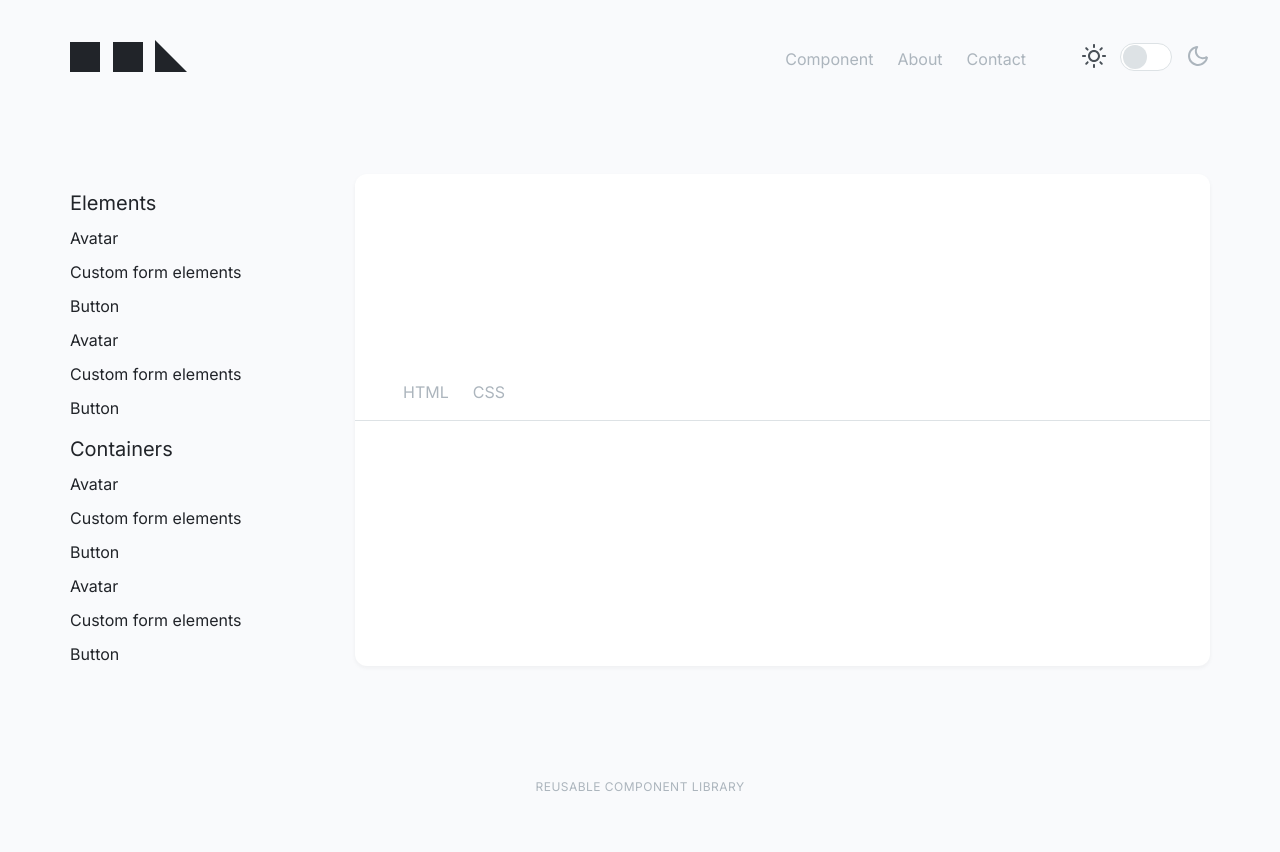
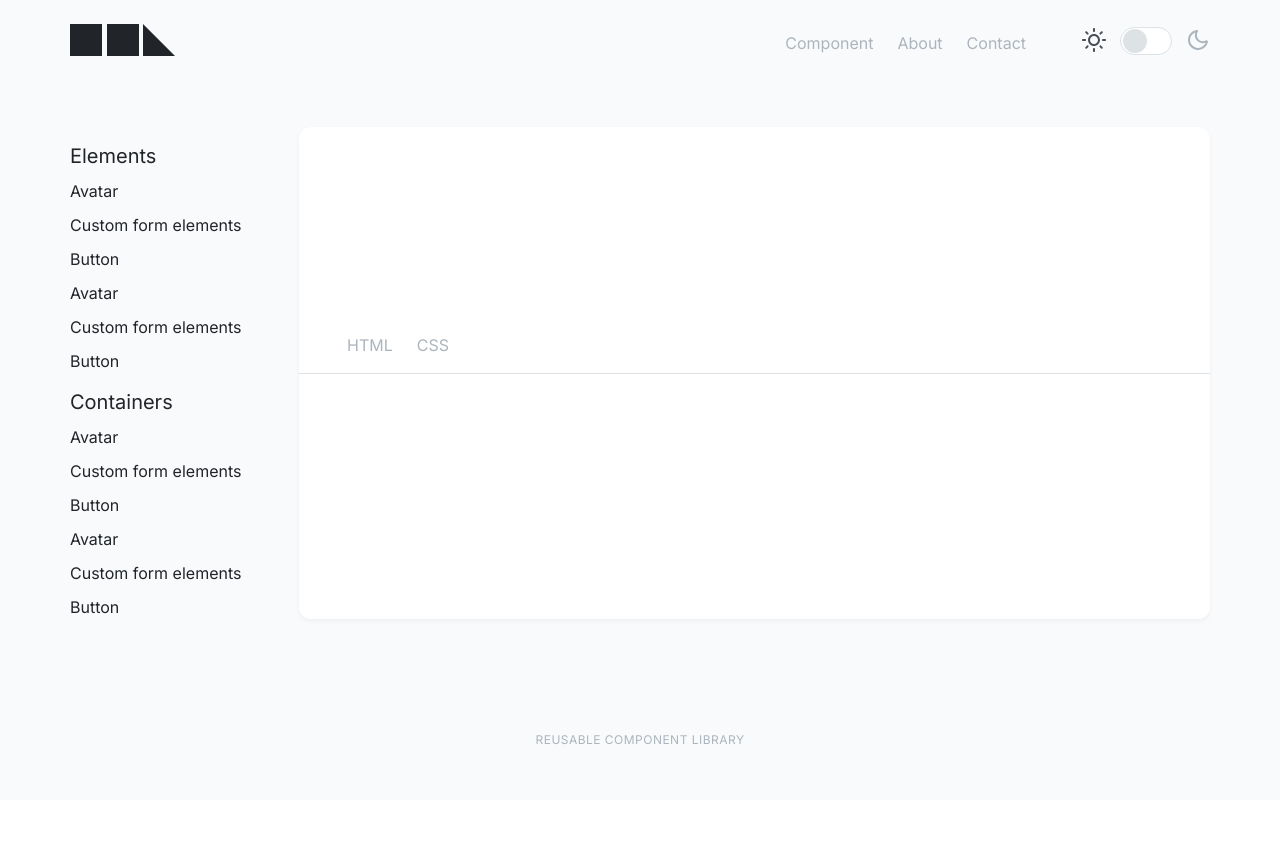
Before and after one commit to js-tasks-ru/htmlcss-20211021_maestroat, a website: page pages/template.html in a window 1280 px wide. After the commit the page ends 805 px from the top, so only its background shows below. Drawn offline with Linux system fonts and the light colour scheme.

Commit message:
component-page_2

```diff
--- a/pages/template.css
+++ b/pages/template.css
@@ -4,29 +4,28 @@
 	font-size: 1.6rem;
 	line-height: 24px;
 	background-color: var(--grey-9);
-	height: 100%;
+	height: 100vh;
 	display: grid;
 	grid-template-rows: auto 1fr auto;
 	grid-row-gap: 56px;
 	grid-column-gap: 56px;
 }
 .page__header {
-	height: 118px;
-	background-color: var(--grey-9);
-	/*background-color: red;*/
-	display: grid;
-	grid-template-columns: auto auto;
+	display: flex;
+	flex-flow: row wrap;
 	justify-content: space-between;
 	align-items: center;
- 	padding: 0 15px;
+	padding-top: 15px;
 }
 .header__logo {
+	width: 110px;
+	height: 32px;
+	display: flex;
+	justify-content: space-between;
+	align-items: center;
 }
-.logo__el {
-	margin-right: 8px;
-}
-.logo__el:last-child {
-	margin-right: 0;
+.logo__href {
+	text-decoration: none;
 }
 .header__right-block {
 	display: grid;
@@ -48,19 +47,19 @@
 	list-style: none;
 }
 /* Убираем стандартный маркер Google, Safari */
-.header__menu  .menu__list-el::-webkit-details-marker {
+.header__menu .menu__list-el::-webkit-details-marker {
 	display: none
 }
 /* Убираем стандартный маркер */
-.header__menu  .menu__list-el {
+.header__menu .menu__list-el {
 	outline-style: none;
 	border-bottom: none;
 }
-.menu__href {
+.header__menu .menu__href {
 	text-decoration: none;
 	color: var(--grey-3);
 }
-.menu__href:hover {
+.header__menu .menu__href:hover {
 	color: var(--black);
 }
 .header__checked {
@@ -71,22 +70,15 @@
 	grid-column-gap: 14px;
 }
 .page__main {
-	background-color: var(--grey-9);
 	display: grid;
 	grid-template-columns: auto 1fr;
-	grid-column-gap: 56px;
-/*	max-width: 1140px;
-*/	padding: 0 15px;
-	/*margin: 0 auto;*/
-	/*height: 100vh;*/
-	/*height: 100%;*/
 }
+
 .main__menu {
 	display: inline-block;
 	color: var(--black);
 	width: 229px;
 	/*height: 646px;*/
-	/*background-color: yellow;*/
 }
 .component {
 	display: grid;
@@ -96,6 +88,7 @@
 	border-radius: 12px;
 	/*height: 100vh;*/
 	height: 100%;
+	width: 100%;
 
 }
 .component__present {
@@ -143,12 +136,12 @@
 	padding-bottom: 64px;
 }
 .page__footer {
+	/*background-color: var(--grey-9);*/
 	display: flex;
 	flex-flow: column wrap;
-	height: 130px;
-	background-color: var(--grey-9);
-/*	margin: 0 auto;
-*/}
+	padding: 56px 0;
+}
+
 .footer__text {
 	display: inline-block;
 	font-style: normal;
@@ -158,5 +151,5 @@
 	letter-spacing: 0.04em;
 	text-transform: uppercase;
 	color: var(--grey-3);
-	margin: 56px auto;
+	margin: 0 auto;
 }
--- a/pages/template.html
+++ b/pages/template.html
@@ -11,7 +11,7 @@
 	<link rel="preconnect" href="https://fonts.gstatic.com" crossorigin>
 	<link href="https://fonts.googleapis.com/css2?family=Inter&display=swap" rel="stylesheet">
 	<style type="text/css">
-    		.page__box {
+		.page-wrapper {
 			max-width: 1140px;
 			margin: 0 auto;
 			padding: 0 15px;
@@ -20,20 +20,22 @@
 		}
 	</style>
 </head>
-<body class="">
+<body class="preload">
 <div class="page">
-	<div class="page__header page__box">
+	<div class="page-wrapper">
+		<div class="page__header">
 			<div class="header__logo">
-			<svg class="logo__el" width="30" height="30" viewBox="0 0 30 30" fill="none" xmlns="http://www.w3.org/2000/svg">
+				<a class="logo__href" href="#">
+					<svg class="logo__el" width="32" height="32" viewBox="0 0 30 30" fill="none" xmlns="http://www.w3.org/2000/svg">
 						<rect width="30" height="30" fill="#212429"/>
 					</svg>
-			<svg class="logo__el" width="30" height="30" viewBox="0 0 30 30" fill="none" xmlns="http://www.w3.org/2000/svg">
+					<svg class="logo__el" width="32" height="32" viewBox="0 0 30 30" fill="none" xmlns="http://www.w3.org/2000/svg">
 						<rect width="30" height="30" fill="#212429"/>
 					</svg>
 					<svg class="logo__el" width="32" height="32" viewBox="0 0 32 32" fill="none" xmlns="http://www.w3.org/2000/svg">
 						<path d="M0 0L32 32H0V0Z" fill="#212429"/>
 					</svg>
-
+				</a>
 			</div>
 			<div class="header__right-block">
 				<ul class="header__menu">
@@ -74,7 +76,9 @@
 				</div>
 			</div>
 		</div>
-		<div class="page__main page__box">
+	</div>
+	<div class="page-wrapper">
+		<div class="page__main">
 			<div class="main__menu">
 				<ul class="burger-menu__list">
 					<li class="burger-menu__list-el">Elements</li>
@@ -109,8 +113,11 @@
 				</div>
 			</div>
 		</div>
-		<div class="page__footer page__box">
+	</div>
+	<div class="page-wrapper">
+		<div class="page__footer">
 			<div class="footer__text">Reusable component library</div>
+		</div>
 	</div>
 </div>
 
```
Lines whose indentation alone changed are shown as unchanged.
